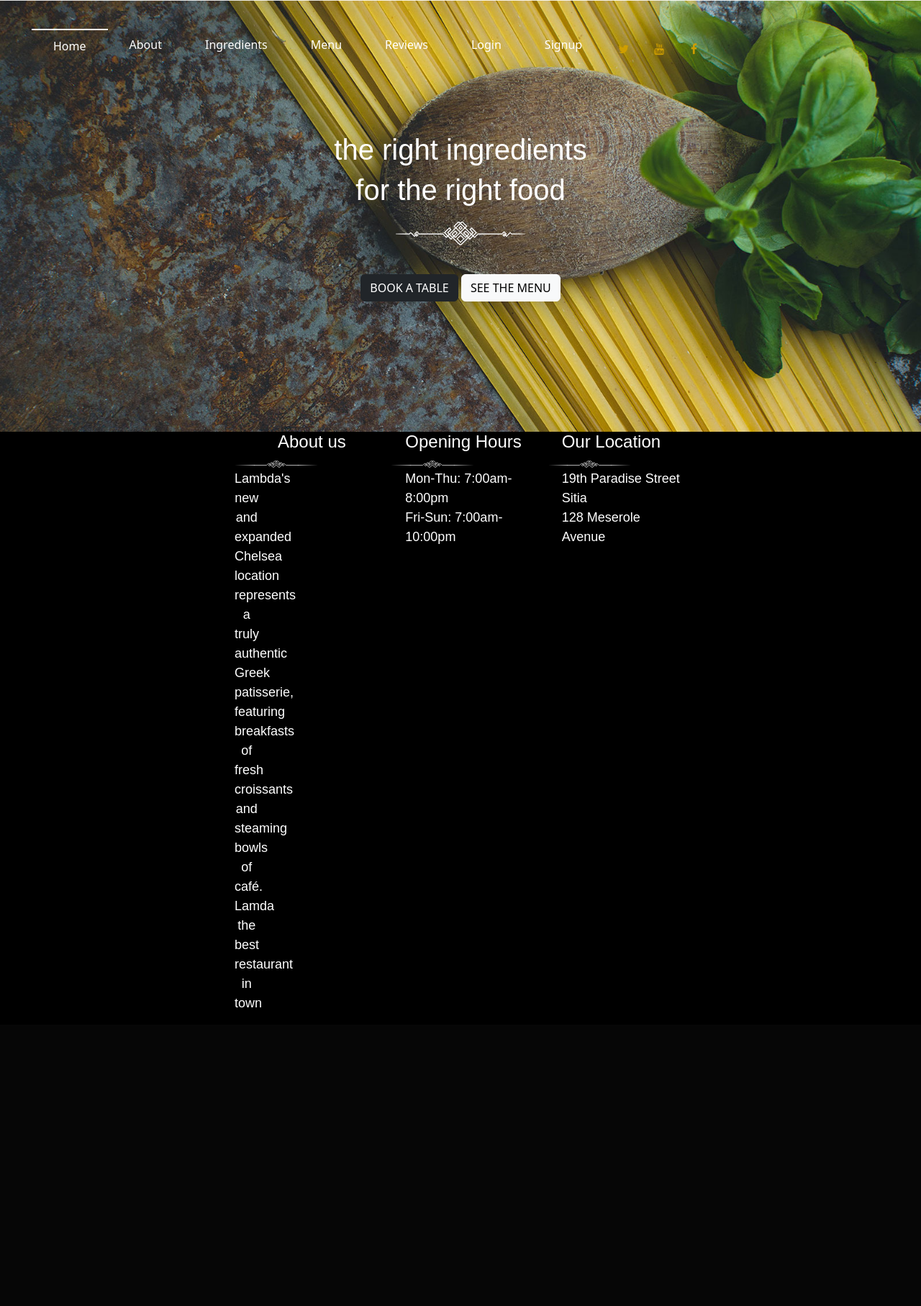
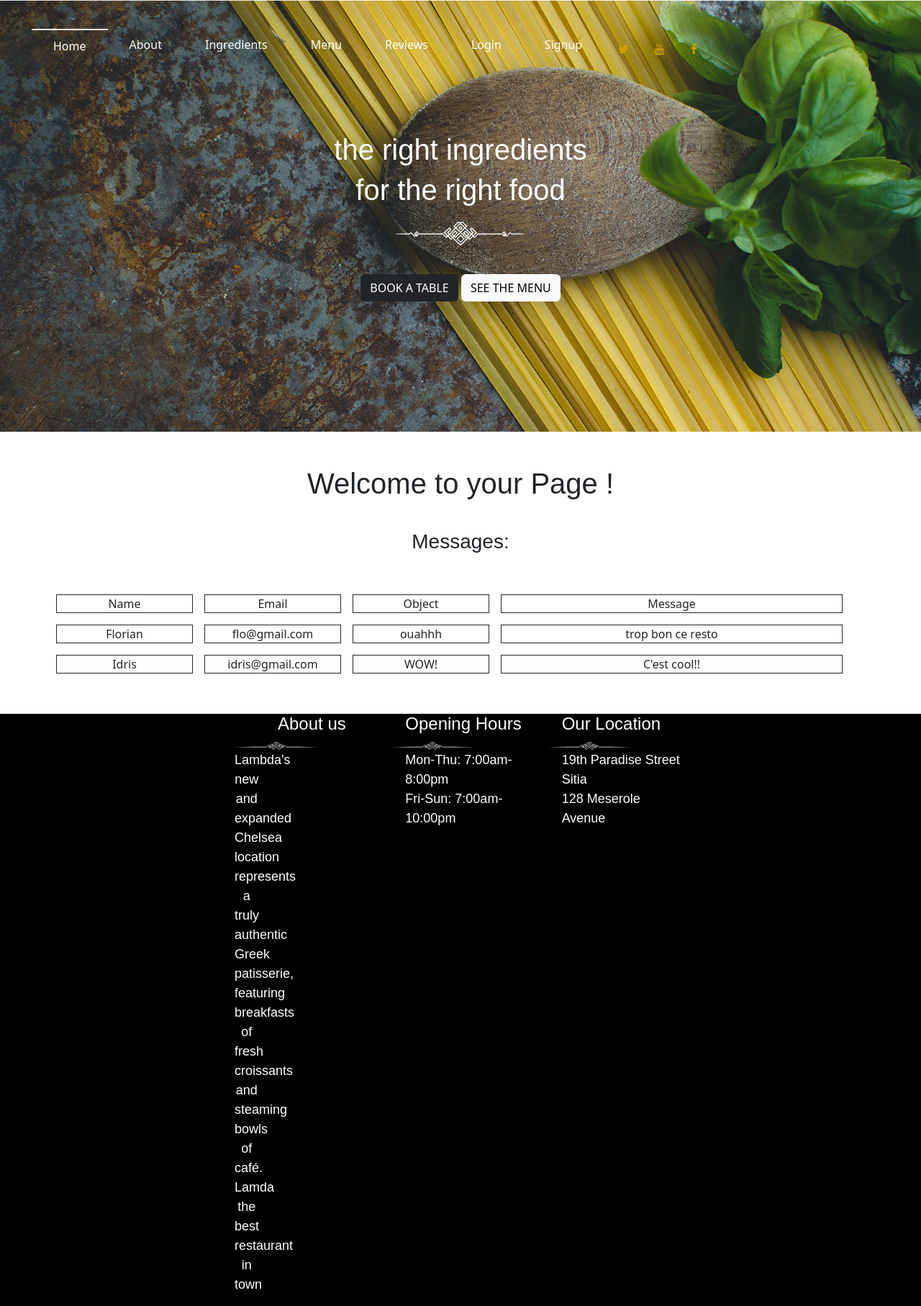
Before and after one commit to Realise-Formation-Digital/23.02-PHP-Restaurant, a PHP site: page /templates/private.php in a window 1280 px wide. Shown: the whole page at 72% size. Before the commit the page ends 1400 px from the top, so only its background shows below. Run offline with PHP 8.4, Linux system fonts and the light colour scheme; some web fonts are replaced.

Commit message:
J'ai fini la page prive,

```diff
--- a/data/messages.csv
+++ b/data/messages.csv
@@ -1,2 +1,3 @@
-"nom";"email";"sujet ";"message"
+"Name";"Email";"Object ";"Message"
 "Florian";"flo@gmail.com";"ouahhh";"trop bon ce resto"
+"Idris";"idris@gmail.com";"WOW!";"C'est cool!!"
--- a/logic_php/private.php
+++ b/logic_php/private.php
@@ -0,0 +1,13 @@
+<?php
+
+//Get csv file messages.csv
+$messages = [];
+if (($messagesCSV = fopen("../data/messages.csv", "r")) !== FALSE){
+
+    //Get CSV line until end
+    while (($messageCSV = fgetcsv($messagesCSV, null, ";")) !== FALSE){
+      $messages[] = $messageCSV;
+    }
+
+    fclose($messagesCSV);
+  }
--- a/templates/private.php
+++ b/templates/private.php
@@ -3,10 +3,31 @@
 
 
     <main>
+        <h1 class="text-center mb-3 mt-5">Welcome to your Page !</h1><br>
 
+        <h3 class="text-center mb-5">Messages:</h3>
+        <?php foreach($messages as $message){ ?>
 
+          <div class="container-md">
+            <div class="row">
+              <div class="col-2 border border-dark m-2 text-center">
+              <?php echo($message[0]); ?>
+              </div>
+              <div class="col-2 border border-dark m-2 text-center">
+              <?php echo($message[1]); ?>
+              </div>
+              <div class="col-2 border border-dark m-2 text-center">
+              <?php echo($message[2]); ?>
+              </div>
+              <div class="col-5 border border-dark m-2 text-center">
+              <?php echo($message[3]); ?>
+              </div>
+            </div>
+          </div>
+        <?php  } ?>
 
-
+  </div>
+  <div class="mb-5"></div>
 
     </main>
 <?php require_once('../templates/footer.php') ?>
```
